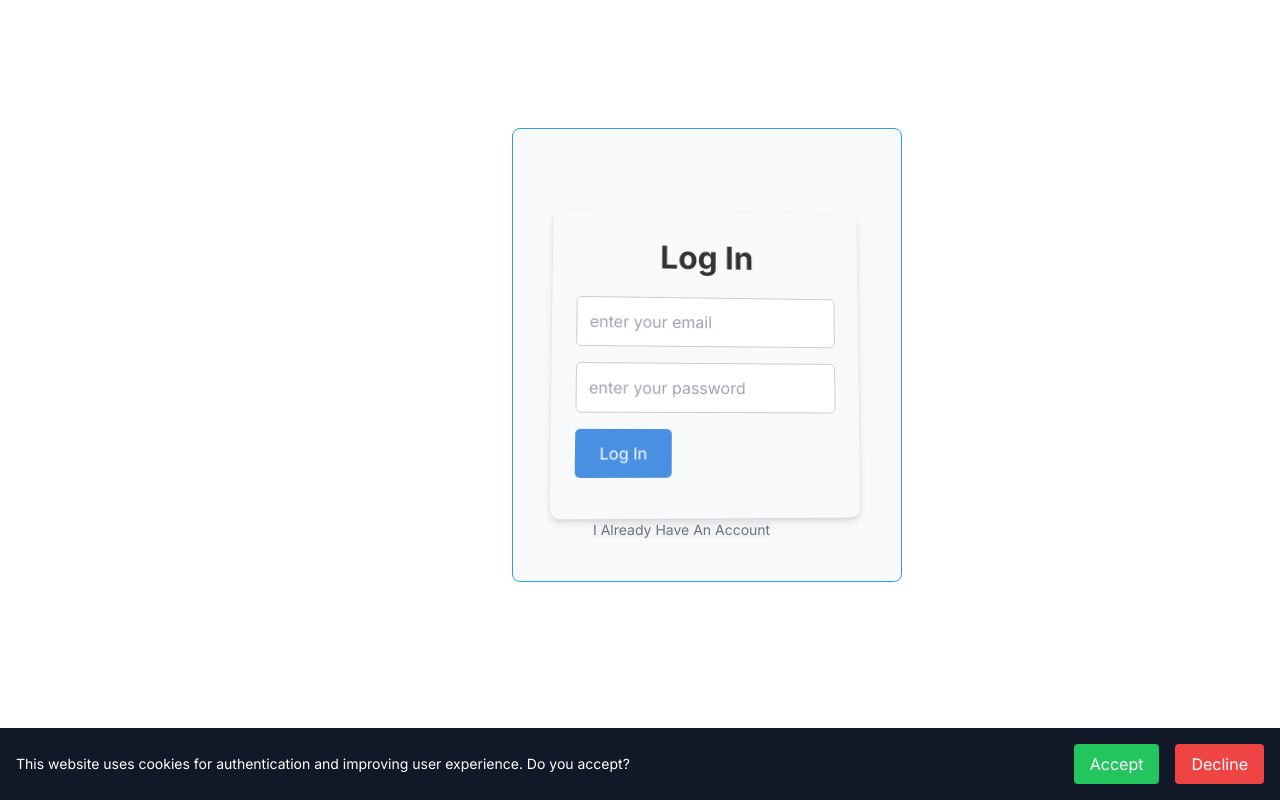
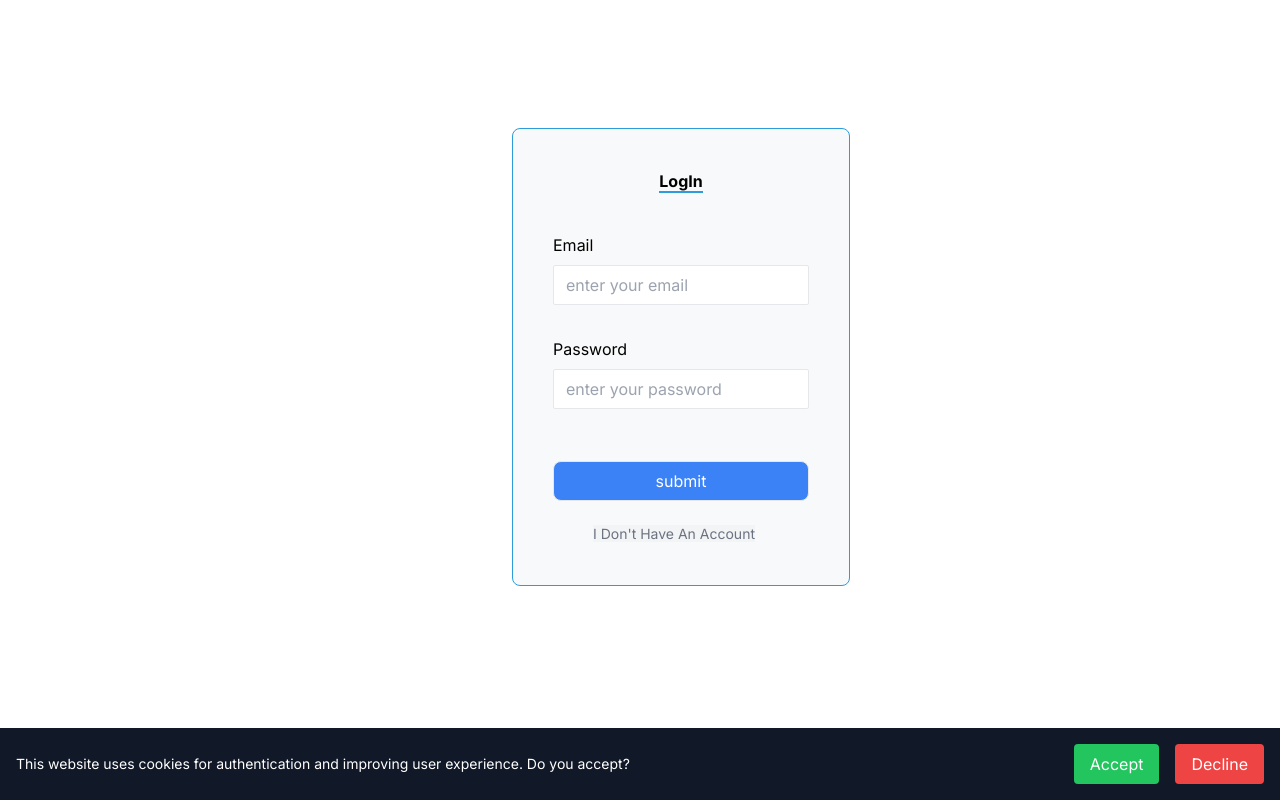
Before and after one commit to Oluwatobi97/investment-app, a React (Vite) app: page /#/Sign-in in a window 1280 px wide. Built offline with nearby package versions, Linux system fonts and the light colour scheme.

Commit message:
test chabges

```diff
--- a/src/context/userContext/UserContext.jsx
+++ b/src/context/userContext/UserContext.jsx
@@ -6,69 +6,74 @@ import {
 	useCallback,
 	useContext,
 	useEffect,
-  useState,
-} from "react";
-import { ApiRequest } from "../../lib/data/makeRequest";
-import { useNavigate, useLocation } from "react-router-dom";
+	useState
+} from 'react'
+import { ApiRequest } from '../../lib/data/makeRequest'
+import { useNavigate, useLocation } from 'react-router-dom'
 
-const userContext = createContext(null);
+const userContext = createContext(null)
 
-const STORAGE_KEY = "logged-in";
-const USER_STORAGE_KEY = "user-info";
+const USER_STORAGE_KEY = 'user-info'
 
 export const UserContextProvider = ({ children }) => {
   const [isLoggedIn, setIsLoggedIn] = useState(
-    JSON.parse(localStorage.getItem(USER_STORAGE_KEY)) ? true : false
-  );
+		!!JSON.parse(localStorage.getItem(USER_STORAGE_KEY))
+	)
   const [userDetails, setUserDetails] = useState(() =>
 		JSON.parse(localStorage.getItem(USER_STORAGE_KEY))
-  );
-  const navigate = useNavigate();
+	)
+  const navigate = useNavigate()
 
 	// Fetch user details when logged in
   const fetchUserDetails = useCallback(async () => {
     try {
-      const result = await ApiRequest.GET(`auth-system/authenticated-user`);
-      if (result.message === "un-Authorized") {
-        logOut();
-        return;
+      const result = await ApiRequest.GET(`auth-system/authenticated-user`)
+      if (result.message === 'un-Authorized') {
+        logOut()
+        return
       }
-      setUserDetails(result);
-      localStorage.setItem(USER_STORAGE_KEY, JSON.stringify(result));
+      setUserDetails(result)
+      localStorage.setItem(USER_STORAGE_KEY, JSON.stringify(result))
     } catch (error) {
-      console.error("Error fetching user details:", error);
-      logOut();
+      console.error('Error fetching user details:', error)
+      logOut()
     }
-  }, []);
-  const logOut = useCallback(() => {
-    setIsLoggedIn(false);
-    setUserDetails(null);
-    localStorage.removeItem(USER_STORAGE_KEY);
-    localStorage.removeItem("token");
-  }, [navigate]);
+  }, [])
+  const logOut = useCallback(
+		() => {
+  setIsLoggedIn(false)
+  setUserDetails(null)
+  localStorage.removeItem(USER_STORAGE_KEY)
+  localStorage.removeItem('token')
+},
+		[navigate]
+	)
 
 	// Auto-fetch user details when logged in state changes
-  useEffect(() => {
+  useEffect(
+		() => {
   if (isLoggedIn) {
-      fetchUserDetails();
+    fetchUserDetails()
   } else {
-      logOut();
+    logOut()
   }
-  }, [isLoggedIn, fetchUserDetails, logOut]);
+},
+		[isLoggedIn, fetchUserDetails, logOut]
+	)
   return (
     <userContext.Provider
       value={{
         isLoggedIn,
         setIsLoggedIn,
         userDetails,
-        logOut,
+        logOut
       }}
 		>
       {children}
     </userContext.Provider>
-  );
-};
+  )
+}
 
 export const useUserContext = () => {
-  return useContext(userContext);
-};
+  return useContext(userContext)
+}
--- a/src/views/DashBoard/Dash.jsx
+++ b/src/views/DashBoard/Dash.jsx
@@ -1,43 +1,44 @@
-import React, { useState } from "react";
-import OptionComponent from "../../views/auth/shared/OptionComponent";
-import Plans from "./Plans";
-import { useQuery } from "@tanstack/react-query";
-import { ApiRequest } from "../../lib/data/makeRequest";
-import { Eye, EyeClosed } from "lucide-react";
+import React, { useState } from 'react'
+import OptionComponent from '../../views/auth/shared/OptionComponent'
+import Plans from './Plans'
+import { useQuery } from '@tanstack/react-query'
+import { ApiRequest } from '../../lib/data/makeRequest'
+import { Eye, EyeClosed } from 'lucide-react'
 
 const useGetAllLoggedInUserPlans = () => {
   return useQuery({
     queryFn: async () => {
-      return await ApiRequest.GET("investment");
-    },
-  });
-};
+      return await ApiRequest.GET('investment')
+    }
+  })
+}
 
 export const Dash = () => {
-  const { data } = useGetAllLoggedInUserPlans();
-  const [isOpened, setIsOpened] = useState(false);
+  const { data } = useGetAllLoggedInUserPlans()
+  const [isOpened, setIsOpened] = useState(false)
 
-  const totalAmount = data && data?.reduce((sum, item) => sum + item.amount, 0);
+	// const totalAmount = data && data?.reduce((sum, item) => sum + item.amount, 0);
 
   return (
-    <div className="md:p-4 p-2">
-      <div className="py-7 text-xl mb-10 md:text-3xl text-textSecondary mt-5 bg-gradient-to-tr from-blue-50 to-surface p-10">
-        <div className="gap-2 flex flex-col md:flex-row md:items-center md:justify-between">
-          <div className="flex items-center gap-2">
-            <h2 className="capitalize">Amount Invested</h2>
-            <button onClick={() => setIsOpened(!isOpened)}>
-              {isOpened ? <Eye size={20} /> : <EyeClosed size={20} />}
-            </button>
-          </div>
-          {isOpened ? <div>${totalAmount}</div> : <div>****</div>}
-        </div>
-      </div>
+    <div>hello</div>
+		// <div className="md:p-4 p-2">
+		//   <div className="py-7 text-xl mb-10 md:text-3xl text-textSecondary mt-5 bg-gradient-to-tr from-blue-50 to-surface p-10">
+		//     <div className="gap-2 flex flex-col md:flex-row md:items-center md:justify-between">
+		//       <div className="flex items-center gap-2">
+		//         <h2 className="capitalize">Amount Invested</h2>
+		//         <button onClick={() => setIsOpened(!isOpened)}>
+		//           {isOpened ? <Eye size={20} /> : <EyeClosed size={20} />}
+		//         </button>
+		//       </div>
+		//       {isOpened ? <div>${totalAmount}</div> : <div>****</div>}
+		//     </div>
+		//   </div>
 
-      <div className="mt-7 flex flex-col md:flex-row md:items-center md:justify-center md:gap-4">
-        <Plans data={data} />
-      </div>
-    </div>
-  );
-};
+		//   <div className="mt-7 flex flex-col md:flex-row md:items-center md:justify-center md:gap-4">
+		//     <Plans data={data} />
+		//   </div>
+		// </div>
+	)
+}
 
-export default Dash;
+export default Dash
--- a/src/views/auth/Signin.jsx
+++ b/src/views/auth/Signin.jsx
@@ -1,116 +1,78 @@
-import React from "react";
-import { useForm } from "react-hook-form";
-import { zodResolver } from "@hookform/resolvers/zod";
-import { useMutation } from "@tanstack/react-query";
-import { motion } from "framer-motion";
-import { useNavigate } from "react-router-dom";
-import { userSchema } from "../../lib/zod-schema";
-import { SIGNIN_FIELDS } from "./shared/constant";
-import { ApiRequest } from "../../lib/data/makeRequest";
-import { ToatMessage, useToast } from "../../components/ToatMessage";
-import AuthLayout from "../../layouts/formsLayouts/AuthLayout";
-import { useUserContext } from "../../context/userContext/UserContext";
-import styles from "../../pages/Marketing.jsx/Header/ui/Signin.module.css";
+import React from 'react'
+import { useForm } from 'react-hook-form'
+import { zodResolver } from '@hookform/resolvers/zod'
+import { useMutation } from '@tanstack/react-query'
+import { motion } from 'framer-motion'
+import { useNavigate } from 'react-router-dom'
+import { userSchema } from '../../lib/zod-schema'
+import { SIGNIN_FIELDS } from './shared/constant'
+import { ApiRequest } from '../../lib/data/makeRequest'
+import { ToatMessage, useToast } from '../../components/ToatMessage'
+import AuthLayout from '../../layouts/formsLayouts/AuthLayout'
+import { useUserContext } from '../../context/userContext/UserContext'
+import styles from '../../pages/Marketing.jsx/Header/ui/Signin.module.css'
+import FormSchema from '../../design-system/form/FormSchema'
 
 export const useAuthenticate = () => {
-  const { setIsLoggedIn } = useUserContext();
-  const navigate = useNavigate();
+  const { setIsLoggedIn } = useUserContext()
+  const navigate = useNavigate()
 
-  const authenticate = (token) => {
-    setIsLoggedIn(true);
-    localStorage.setItem("token", JSON.stringify(token));
-    navigate("/Home");
-  };
-  return authenticate;
-};
+  const authenticate = token => {
+    setIsLoggedIn(true)
+    localStorage.setItem('token', JSON.stringify(token))
+    navigate('/Home')
+  }
+  return authenticate
+}
 
 const useSignInMutation = () => {
-  const { setToast, toast, dismissToast } = useToast();
-  const authenticate = useAuthenticate();
+  const { setToast, toast, dismissToast } = useToast()
+  const authenticate = useAuthenticate()
   const mutate = useMutation({
-    mutationFn: async (data) => {
-      return await ApiRequest.POST("auth-system/login", data);
+    mutationFn: async data => {
+      return await ApiRequest.POST('auth-system/login', data)
     },
-    onSuccess: async (data) => {
+    onSuccess: async data => {
       if (data.status === 200) {
-        authenticate(data.token);
+        authenticate(data.token)
       }
       if (data.status === 401) {
-        setToast({ message: "Invalid username or password", status: "error" });
+        setToast({ message: 'Invalid username or password', status: 'error' })
       }
     },
-    onError: async (error) => {
+    onError: async error => {
       setToast({
-        message: error.message || "An error occurred",
-        status: "error",
-      });
-    },
-  });
-  return { mutate, toast, dismissToast };
-};
+        message: error.message || 'An error occurred',
+        status: 'error'
+      })
+    }
+  })
+  return { mutate, toast, dismissToast }
+}
 
 export const Signin = () => {
-  const {
-    handleSubmit,
-    register,
-    formState: { errors },
-  } = useForm({
-    resolver: zodResolver(userSchema),
-  });
+  const { handleSubmit, register, formState: { errors } } = useForm({
+    resolver: zodResolver(userSchema)
+  })
 
-  const { dismissToast, mutate, toast } = useSignInMutation();
+  const { dismissToast, mutate, toast } = useSignInMutation()
 
-  const submit = async (data) => {
-    await mutate.mutateAsync(data);
-  };
+  const submit = async data => {
+    await mutate.mutateAsync(data)
+  }
 
   return (
-    <AuthLayout>
-      <motion.div
-        className={styles.container}
-        initial={{ opacity: 0, y: 50 }}
-        animate={{ opacity: 1, y: 0 }}
-        transition={{ duration: 0.5 }}
-      >
-        <div className={styles.formWrapper}>
-          <h2 className={styles.title}>Log In</h2>
-          <form onSubmit={handleSubmit(submit)}>
-            {SIGNIN_FIELDS.map((field) => (
-              <motion.div
-                key={field.name}
-                initial={{ opacity: 0, x: -20 }}
-                animate={{ opacity: 1, x: 0 }}
-                transition={{
-                  duration: 0.3,
-                  delay: field.name === "email" ? 0.1 : 0.2,
-                }}
-              >
-                <input
-                  {...register(field.name)}
-                  placeholder={field.placeholder}
-                  type={field.type}
-                  className={styles.input}
-                />
-                {errors[field.name] && (
-                  <p className="text-red-500 text-sm mt-1">
-                    {errors[field.name].message}
-                  </p>
-                )}
-              </motion.div>
-            ))}
-            <motion.button
-              type="submit"
-              className={styles.button}
-              disabled={mutate.isPending}
-              whileHover={{ scale: 1.05 }}
-              whileTap={{ scale: 0.95 }}
-            >
-              {mutate.isPending ? "Logging in..." : "Log In"}
-            </motion.button>
-          </form>
-        </div>
-      </motion.div>
+    <AuthLayout title={'LogIn'}>
+      <div>
+        <FormSchema
+          error={errors}
+          fields={SIGNIN_FIELDS}
+          handleSubmit={handleSubmit(submit)}
+          loading={mutate.isPending}
+          register={register}
+				/>
+      </div>
       <ToatMessage toast={toast} dismissToast={dismissToast} />
     </AuthLayout>
-  );
-};
+  )
+}
```
Also changed, not shown: src/App.jsx (+9 -9 lines), src/lib/data/makeRequest.js (+27 -28 lines). Lines whose indentation alone changed are shown as unchanged.
